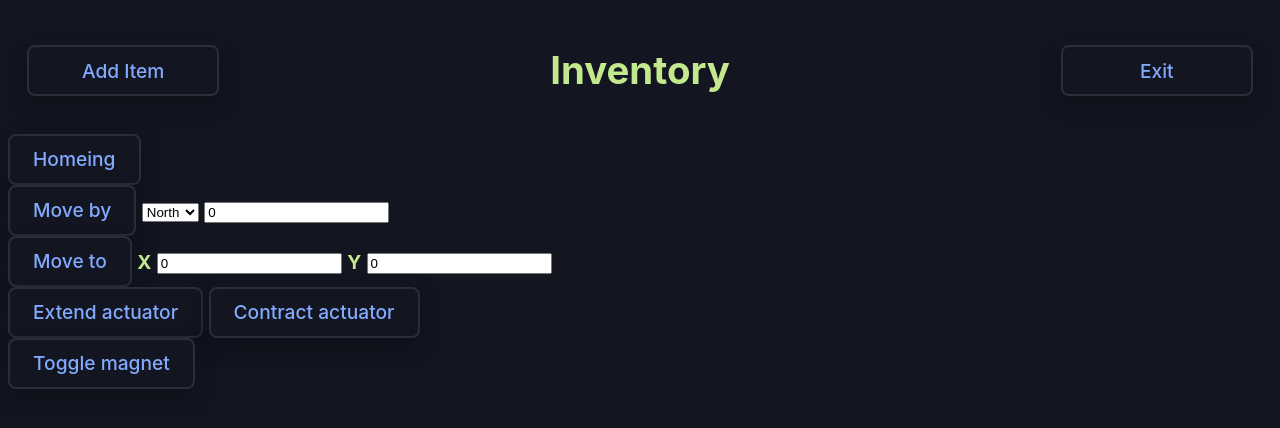
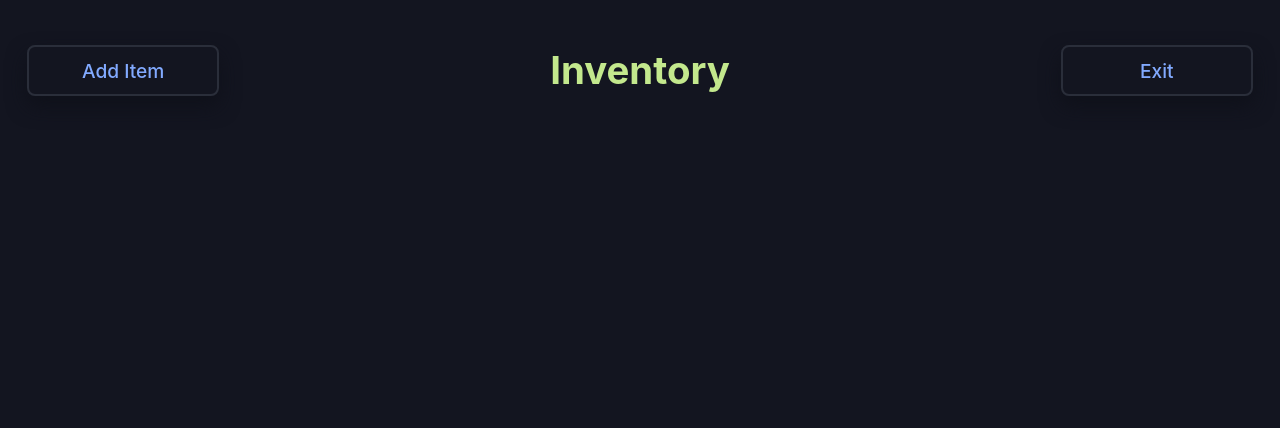
Before and after one commit to pantae35872/inert, a SvelteKit app: page / in a window 1280 px wide. Shown: the top 428 px of the page. Built offline with nearby package versions, Linux system fonts and the light colour scheme.

Commit message:
Clean up

```diff
--- a/src/routes/+page.svelte
+++ b/src/routes/+page.svelte
@@ -2,31 +2,20 @@
     import Item from "./Item.svelte";
     import "../style.css";
     import Overlay from "./Overlay.svelte";
-    import { onMount, unmount, type Snippet } from "svelte";
+    import { onMount, type Snippet } from "svelte";
     import { invoke } from "@tauri-apps/api/core";
     import { listen } from "@tauri-apps/api/event";
-    import RequestItemQueue from "./RequestItemQueue.svelte";
     import AddItemPopup from "./AddItemPopup.svelte";
-    import { type Direction } from "../bindings/Direction";
     import { type DisplayItem } from "../bindings/DisplayItem";
-    import type { Rectangle } from "../bindings/Rectangle";
 
     let popUpSnippet: Snippet | undefined = $state(undefined);
     let popUpOnClose: (() => void) | undefined = $state(undefined);
     let isPopUpOpen: boolean = $state(false);
+    let isCloseable: boolean = $state(true);
 
     let camera_url: string | undefined = $state(undefined);
 
     let detected_object: DetectObjectResult | undefined = $state(undefined);
-
-    let magnet_state: boolean = false;
-
-    let direction: Direction = $state("North");
-
-    let move_to_x: number = $state(0);
-    let move_to_y: number = $state(0);
-
-    let move_by_amount: number = $state(0);
 
     export interface DetectObjectResult {
         name: string;
@@ -37,24 +26,9 @@
         detected_object = event.payload;
     });
 
-    async function test_magnet() {
-        await invoke("test_magnet", { state: magnet_state });
-        magnet_state = !magnet_state;
-    }
+    export function closePopUp() {
+        isCloseable = true;
 
-    async function homing() {
-        await invoke("homing");
-    }
-
-    async function test_actuator_extend() {
-        await invoke("actuator_extend");
-    }
-
-    async function test_actuator_contract() {
-        await invoke("actuator_contract");
-    }
-
-    export function closePopUp() {
         popUpSnippet = undefined;
         popUpOnClose?.();
         isPopUpOpen = false;
@@ -70,25 +44,13 @@
         await invoke("exit");
     }
 
-    async function move_to_test() {
-        await invoke("move_to", {
-            x: move_to_x,
-            y: move_to_y,
-        });
-    }
-
-    async function move_by_test() {
-        await invoke("move_by", {
-            direction,
-            amount: move_by_amount,
-        });
-    }
-
     async function addItem() {
+        isCloseable = false;
         camera_url = await invoke<string>("serve_rpi_cam");
         openPopup(addItemPopup, async () => {
             await invoke("stop_rpi_cam");
             camera_url = undefined;
+            isCloseable = true;
         });
     }
 
@@ -96,10 +58,6 @@
         popUpOnClose?.();
         popUpOnClose = undefined;
     }
-
-    let rect: Rectangle | undefined = undefined;
-
-    const directions: Direction[] = ["North", "South", "East", "West"];
 </script>
 
 <script lang="ts">
@@ -122,12 +80,8 @@
     <AddItemPopup {camera_url} {detected_object} />
 {/snippet}
 
-{#snippet requestItemQueuePopUp()}
-    <RequestItemQueue />
-{/snippet}
-
 <main class="container no-select">
-    <Overlay bind:open={isPopUpOpen} onClose={onPopUpClose}>
+    <Overlay bind:open={isPopUpOpen} onClose={onPopUpClose} bind:isCloseable>
         {@render popUpSnippet?.()}
     </Overlay>
     <div
@@ -141,40 +95,6 @@
         >
     </div>
 
-    <button class="button" onclick={homing}>Homeing</button>
-
-    <div class="move-by-test">
-        <button class="button" onclick={move_by_test}>Move by</button>
-
-        <select id="dir" bind:value={direction}>
-            {#each directions as dir}
-                <option value={dir}>{dir}</option>
-            {/each}
-        </select>
-
-        <input type="number" bind:value={move_by_amount} />
-    </div>
-
-    <div class="move-to-test">
-        <button class="button" onclick={move_to_test}>Move to</button>
-
-        <b>X</b>
-        <input type="number" bind:value={move_to_x} />
-        <b>Y</b>
-        <input type="number" bind:value={move_to_y} />
-    </div>
-
-    <div class="actuator-test">
-        <button class="button" onclick={test_actuator_extend}
-            >Extend actuator</button
-        >
-        <button class="button" onclick={test_actuator_contract}
-            >Contract actuator</button
-        >
-    </div>
-    <div class="magnet-test">
-        <button class="button" onclick={test_magnet}>Toggle magnet</button>
-    </div>
     <div class="items-container" style="padding: 1rem;">
         {#each displayItems as item}
             <Item
--- a/src/routes/AddItemPopup.svelte
+++ b/src/routes/AddItemPopup.svelte
@@ -12,7 +12,7 @@
         detected_object,
     }: { camera_url?: string; detected_object?: DetectObjectResult } = $props();
 
-    let amount: string = $state("");
+    let amount: string = $state("1");
     let itemNameKeys: string = $state("");
 
     let numpadOn: boolean = $state(false);
@@ -20,7 +20,11 @@
 
     let prepareItemLoading: boolean = $state(false);
 
-    type Stage = "Preparing" | "Loading" | "Confirming";
+    let itemName: string | undefined = $derived(
+        itemNameKeys.length == 0 ? detected_object?.name : itemNameKeys,
+    );
+
+    type Stage = "Preparing" | "Loading" | "Confirming" | "Error";
 
     let stage: Stage = $state("Preparing");
     let rect: Rectangle | undefined = undefined;
@@ -43,12 +47,16 @@
         stage = "Confirming";
     }
 
+    function cancel() {
+        closePopUp();
+    }
+
     async function confirmAddItem() {
         stage = "Loading";
 
         startLoadingAnimation();
         await invoke("confirm_add_item", {
-            name: itemNameKeys,
+            name: itemName,
             rect,
             amount: Number(amount),
         });
@@ -87,7 +95,18 @@
                 style="margin: 1rem; display: flex; justify-content: center; flex-direction: column; align-items: center;"
             >
                 <h1>Add Item ?</h1>
-                <button class="button" onclick={addItem}>Confirm</button>
+                <div
+                    style="display: flex; flex-direction: column; align-items: stretch; justify-content: stretch; gap: 0.5rem; width: 100%;"
+                >
+                    <button
+                        style="width: 100%;"
+                        class="button"
+                        onclick={addItem}>Confirm</button
+                    >
+                    <button style="width: 100%;" class="button" onclick={cancel}
+                        >Cancel</button
+                    >
+                </div>
             </div>
         {:else if stage == "Loading"}
             <h1>Loading{loadingDots}</h1>
@@ -115,9 +134,7 @@
                 <input
                     class="item-amount-input"
                     placeholder="Detecting... (Item name)"
-                    value={itemNameKeys.length == 0
-                        ? detected_object?.name
-                        : itemNameKeys}
+                    value={itemName}
                     onclick={async () => {
                         if (numpadOn) {
                             numpadOn = false;
--- a/src/routes/Overlay.svelte
+++ b/src/routes/Overlay.svelte
@@ -3,11 +3,21 @@
 
     let {
         open = $bindable(),
+        isCloseable = $bindable(),
         onClose,
         children,
-    }: { open: boolean; onClose?: () => void; children: Snippet } = $props();
+    }: {
+        open: boolean;
+        isCloseable: boolean;
+        onClose?: () => void;
+        children: Snippet;
+    } = $props();
 
     function closeHandler() {
+        if (!isCloseable) {
+            return;
+        }
+
         open = false;
         onClose?.();
     }
```
Also changed, not shown: 1 other file (tests, documents, lock files or other folders).
